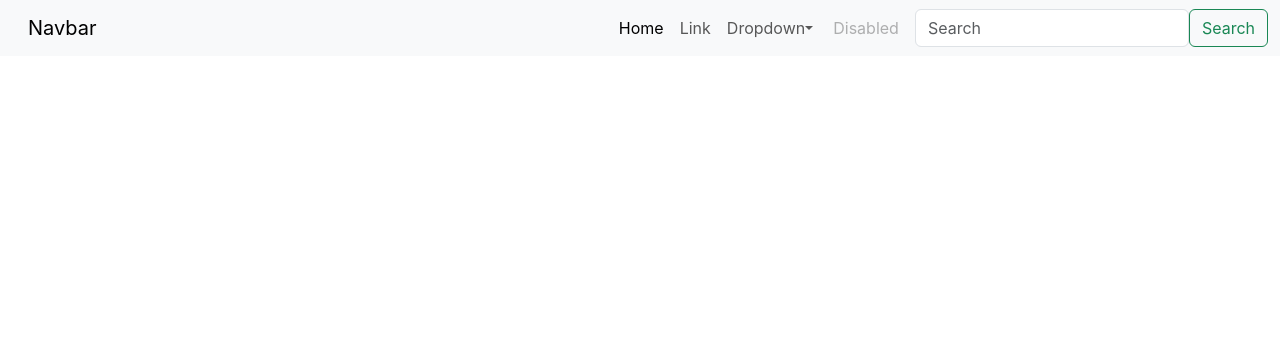
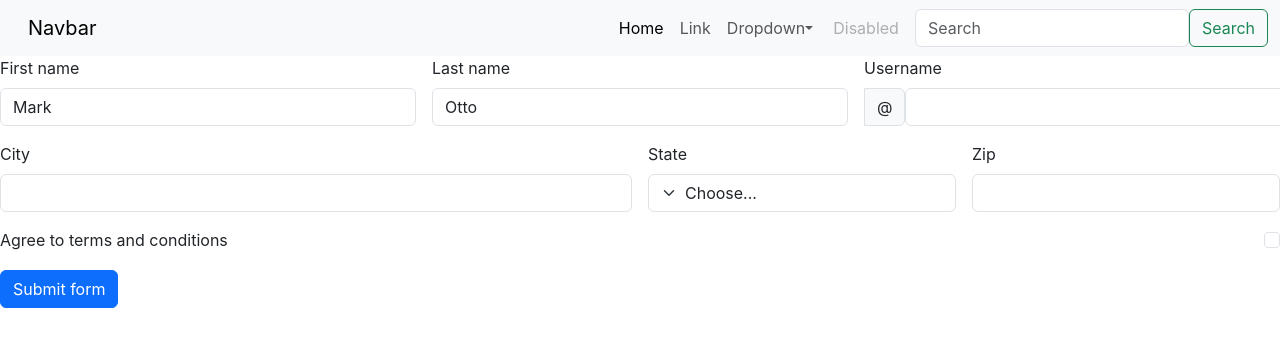
Before and after one commit to Raimal-Raja/react-travel-booking-app, a React (Create React App) app: page / in a window 1280 px wide. Shown: the top 346 px of the page. Built offline with nearby package versions, Linux system fonts and the light colour scheme.

Commit message:
initial commit

```diff
--- a/src/App.js
+++ b/src/App.js
@@ -1,50 +1,15 @@
 import logo from './logo.svg';
 import './App.css';
+import './TextForm.js'
+import Navbar from './Navbar.js';
+import TextForm from './TextForm.js';
 
 function App() {
   return (
     <>
-    <div classNameName="App">
-    <header classNameName="App-header">
-      {/* <img src={logo} classNameName="App-logo" alt="logo" /> */}
-      <nav className="navbar navbar-expand-lg bg-body-tertiary">
-        <div className="container-fluid">
-          <a className="navbar-brand" href="#">Navbar</a>
-          <button className="navbar-toggler" type="button" data-bs-toggle="collapse" data-bs-target="#navbarSupportedContent" aria-controls="navbarSupportedContent" aria-expanded="false" aria-label="Toggle navigation">
-            <span className="navbar-toggler-icon"></span>
-          </button>
-          <div className="collapse navbar-collapse" id="navbarSupportedContent">
-            <ul className="navbar-nav me-auto mb-2 mb-lg-0">
-              <li className="nav-item">
-                <a className="nav-link active" aria-current="page" href="#">Home</a>
-              </li>
-              <li className="nav-item">
-                <a className="nav-link" href="#">Link</a>
-              </li>
-              <li className="nav-item dropdown">
-                <a className="nav-link dropdown-toggle" href="#" role="button" data-bs-toggle="dropdown" aria-expanded="false">
-                  Dropdown
-                </a>
-                <ul className="dropdown-menu">
-                  <li><a className="dropdown-item" href="#">Action</a></li>
-                  <li><a className="dropdown-item" href="#">Another action</a></li>
-                  <li><hr className="dropdown-divider" /></li>
-                  <li><a className="dropdown-item" href="#">Something else here</a></li>
-                </ul>
-              </li>
-              <li className="nav-item">
-                <a className="nav-link disabled" aria-disabled="true">Disabled</a>
-              </li>
-            </ul>
-            <form className="d-flex" role="search">
-              <input className="form-control me-2" type="search" placeholder="Search" aria-label="Search" />
-              <button className="btn btn-outline-success" type="submit">Search</button>
-            </form>
-          </div>
-        </div>
-      </nav>
-    </header>
-  </div>
+    <Navbar/>
+    <TextForm/>
+
   </>
   );
 }
--- /dev/null
+++ b/src/Navbar.js
@@ -0,0 +1,48 @@
+import React from 'react'
+
+
+export default function Navbar(){
+    return(
+        <div classNameName="App">
+    <header classNameName="App-header">
+      {/* <img src={logo} classNameName="App-logo" alt="logo" /> */}
+      <nav className="navbar navbar-expand-lg bg-body-tertiary">
+        <div className="container-fluid">
+          <a className="navbar-brand" href="#">Navbar</a>
+          <button className="navbar-toggler" type="button" data-bs-toggle="collapse" data-bs-target="#navbarSupportedContent" aria-controls="navbarSupportedContent" aria-expanded="false" aria-label="Toggle navigation">
+            <span className="navbar-toggler-icon"></span>
+          </button>
+          <div className="collapse navbar-collapse" id="navbarSupportedContent">
+            <ul className="navbar-nav me-auto mb-2 mb-lg-0">
+              <li className="nav-item">
+                <a className="nav-link active" aria-current="page" href="#">Home</a>
+              </li>
+              <li className="nav-item">
+                <a className="nav-link" href="#">Link</a>
+              </li>
+              <li className="nav-item dropdown">
+                <a className="nav-link dropdown-toggle" href="#" role="button" data-bs-toggle="dropdown" aria-expanded="false">
+                  Dropdown
+                </a>
+                <ul className="dropdown-menu">
+                  <li><a className="dropdown-item" href="#">Action</a></li>
+                  <li><a className="dropdown-item" href="#">Another action</a></li>
+                  <li><hr className="dropdown-divider" /></li>
+                  <li><a className="dropdown-item" href="#">Something else here</a></li>
+                </ul>
+              </li>
+              <li className="nav-item">
+                <a className="nav-link disabled" aria-disabled="true">Disabled</a>
+              </li>
+            </ul>
+            <form className="d-flex" role="search">
+              <input className="form-control me-2" type="search" placeholder="Search" aria-label="Search" />
+              <button className="btn btn-outline-success" type="submit">Search</button>
+            </form>
+          </div>
+        </div>
+      </nav>
+    </header>
+  </div>
+    )
+}
--- /dev/null
+++ b/src/TextForm.js
@@ -0,0 +1,73 @@
+import React from 'react'
+export default function TextForom() {
+    return (
+        <>
+        <div>
+            <form className="row g-3 needs-validation" novalidate>
+                <div className="col-md-4">
+                    <label for="validationCustom01" className="form-label">First name</label>
+                    <input type="text" className="form-control" id="validationCustom01" value="Mark" required />
+                    <div className="valid-feedback">
+                        Looks good!
+                    </div>
+                </div>
+                <div className="col-md-4">
+                    <label for="validationCustom02" className="form-label">Last name</label>
+                    <input type="text" className="form-control" id="validationCustom02" value="Otto" required />
+                    <div className="valid-feedback">
+                        Looks good!
+                    </div>
+                </div>
+                <div className="col-md-4">
+                    <label for="validationCustomUsername" className="form-label">Username</label>
+                    <div className="input-group has-validation">
+                        <span className="input-group-text" id="inputGroupPrepend">@</span>
+                        <input type="text" className="form-control" id="validationCustomUsername" aria-describedby="inputGroupPrepend" required />
+                        <div className="invalid-feedback">
+                            Please choose a username.
+                        </div>
+                    </div>
+                </div>
+                <div className="col-md-6">
+                    <label for="validationCustom03" className="form-label">City</label>
+                    <input type="text" className="form-control" id="validationCustom03" required />
+                    <div className="invalid-feedback">
+                        Please provide a valid city.
+                    </div>
+                </div>
+                <div className="col-md-3">
+                    <label for="validationCustom04" className="form-label">State</label>
+                    <select className="form-select" id="validationCustom04" required>
+                        <option selected disabled value="">Choose...</option>
+                        <option>...</option>
+                    </select>
+                    <div className="invalid-feedback">
+                        Please select a valid state.
+                    </div>
+                </div>
+                <div className="col-md-3">
+                    <label for="validationCustom05" className="form-label">Zip</label>
+                    <input type="text" className="form-control" id="validationCustom05" required />
+                    <div className="invalid-feedback">
+                        Please provide a valid zip.
+                    </div>
+                </div>
+                <div className="col-12">
+                    <div className="form-check">
+                        <input className="form-check-input" type="checkbox" value="" id="invalidCheck" required />
+                        <label className="form-check-label" for="invalidCheck">
+                            Agree to terms and conditions
+                        </label>
+                        <div className="invalid-feedback">
+                            You must agree before submitting.
+                        </div>
+                    </div>
+                </div>
+                <div className="col-12">
+                    <button className="btn btn-primary" type="submit">Submit form</button>
+                </div>
+            </form>
+        </div>
+        </>
+    )
+}
```
